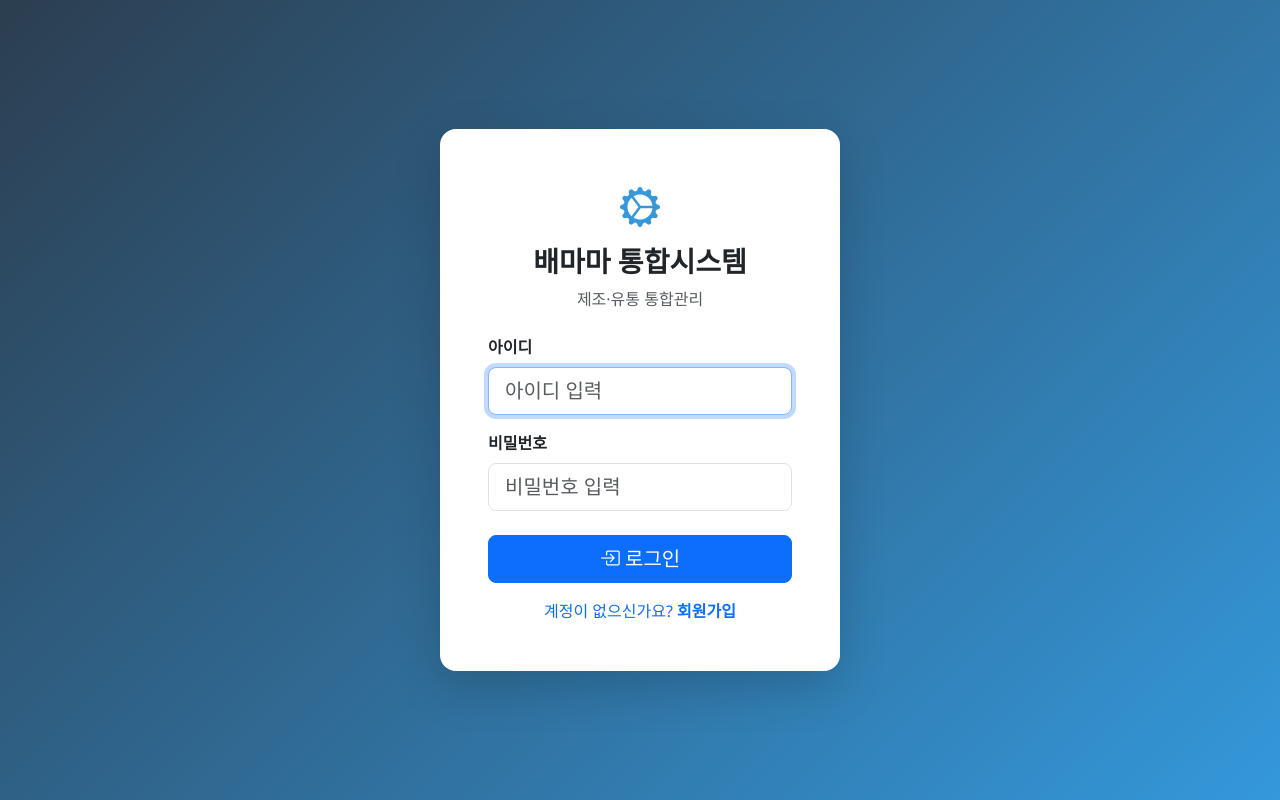
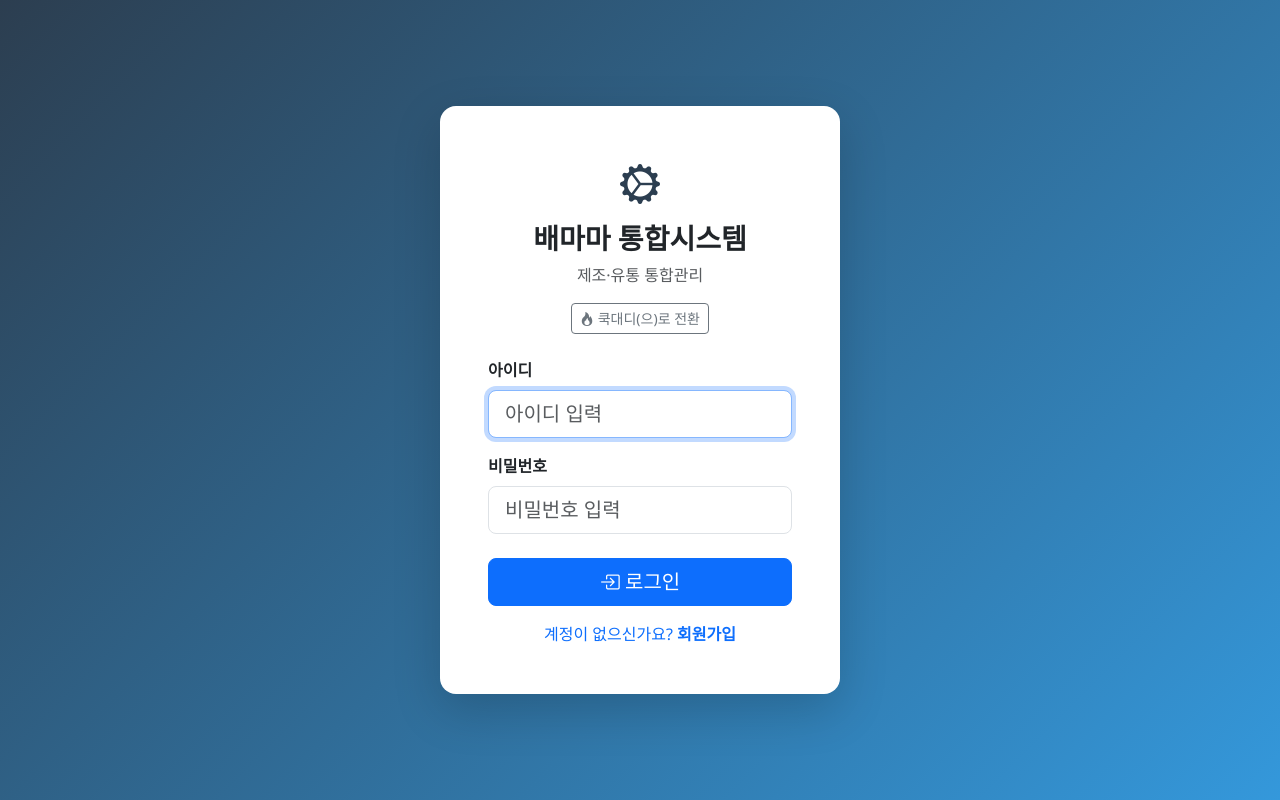
Before and after one commit to fantasia44-netizen/maesil-order, a Flask app: page /login in a window 1280 px wide. Run offline with Flask 3, Linux system fonts and the light colour scheme; some libraries are stand-ins or nearby versions.

Commit message:
로그인 페이지: 현재 사업자 표시 + 비로그인 전환 지원
- 로그인 페이지에 현재 사업자명/아이콘/색상 동적 표시
- /switch-biz/<biz_id> 라우트 추가 (로그인 불필요)
- 세션이 다른 사업자에 잠겨도 로그인 화면에서 전환 가능

Co-Authored-By: Claude Opus 4.6 <noreply@anthropic.com>

```diff
--- a/app.py
+++ b/app.py
@@ -171,7 +171,7 @@ def create_app(config_class=None):
         flash('서버 오류가 발생했습니다. 잠시 후 다시 시도해주세요.', 'danger')
         return redirect(url_for('main.dashboard'))
 
-    # ── 사업자 전환 라우트 ──
+    # ── 사업자 전환 라우트 (로그인 상태) ──
     @app.route('/switch-business/<biz_id>')
     @login_required
     def switch_business(biz_id):
@@ -186,6 +186,17 @@ def create_app(config_class=None):
         session.clear()
         session['current_biz'] = biz_id
         flash(f'"{BUSINESSES[biz_id]["name"]}" 사업자로 전환되었습니다. 로그인해주세요.', 'info')
+        return redirect(url_for('auth.login'))
+
+    # ── 사업자 전환 라우트 (비로그인 — 로그인 페이지에서 사용) ──
+    @app.route('/switch-biz/<biz_id>')
+    def switch_biz(biz_id):
+        if biz_id in BUSINESSES and biz_id in app.db_pool:
+            if current_user.is_authenticated:
+                logout_user()
+            session.clear()
+            session['current_biz'] = biz_id
+            flash(f'"{BUSINESSES[biz_id]["name"]}" 사업자로 전환되었습니다.', 'info')
         return redirect(url_for('auth.login'))
 
     # 사이드바 메뉴 (DB 기반 동적 권한 + 그룹핑 + 사업자별 필터링)
--- a/templates/login.html
+++ b/templates/login.html
@@ -1,14 +1,25 @@
 {% extends "base.html" %}
-{% block title %}로그인 - 배마마 통합시스템{% endblock %}
+{% block title %}로그인 - {{ current_biz.name|default('배마마') }} 통합시스템{% endblock %}
 
 {% block public_content %}
-<div class="min-vh-100 d-flex align-items-center justify-content-center" style="background: linear-gradient(135deg, #2c3e50 0%, #3498db 100%);">
+<div class="min-vh-100 d-flex align-items-center justify-content-center" style="background: linear-gradient(135deg, {{ current_biz.color|default('#2c3e50') }} 0%, #3498db 100%);">
     <div class="card shadow-lg" style="width: 400px; border-radius: 16px;">
         <div class="card-body p-5">
             <div class="text-center mb-4">
-                <i class="bi bi-gear-wide-connected" style="font-size: 2.5rem; color: #3498db;"></i>
-                <h3 class="mt-2 fw-bold">배마마 통합시스템</h3>
+                <i class="bi {{ current_biz.icon|default('bi-gear-wide-connected') }}" style="font-size: 2.5rem; color: {{ current_biz.color|default('#3498db') }};"></i>
+                <h3 class="mt-2 fw-bold">{{ current_biz.name|default('배마마') }} 통합시스템</h3>
                 <p class="text-muted">제조·유통 통합관리</p>
+                {% if businesses|default({})|length > 1 %}
+                <div class="mt-2">
+                    {% for bid, bconf in businesses.items() %}
+                    {% if bid != current_biz_id %}
+                    <a href="/switch-biz/{{ bid }}" class="btn btn-sm btn-outline-secondary">
+                        <i class="bi {{ bconf.icon }}"></i> {{ bconf.name }}(으)로 전환
+                    </a>
+                    {% endif %}
+                    {% endfor %}
+                </div>
+                {% endif %}
             </div>
 
             <form method="POST" novalidate>
```
